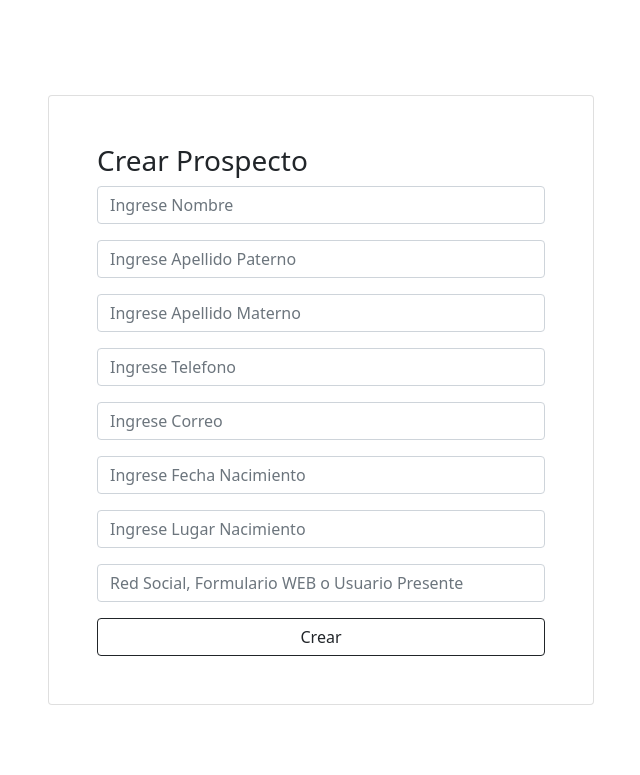
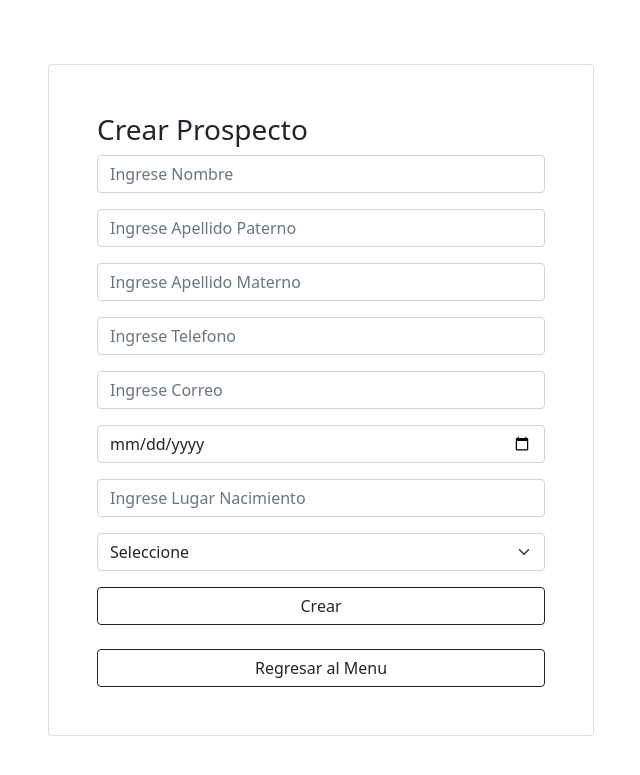
Before and after one commit to AustinAMTZ16/sistema-lead, a PHP site: page /create.php in a window 1280 px wide. Shown: the top 775 px of the page, without its empty margins (319-959 px from the left). Run offline with PHP 8.4, Linux system fonts and the light colour scheme; the visitor is signed in with stand-in values (Sample User, id 1).

Commit message:
se insertaron 4 cambios

```diff
--- a/create.php
+++ b/create.php
@@ -70,11 +70,13 @@
 ?>
 <!DOCTYPE html>
 <html>
+
 <head>
     <title>Inicio</title>
     <link href="https://cdn.jsdelivr.net/npm/bootstrap@5.1.3/dist/css/bootstrap.min.css" rel="stylesheet">
 </head>
 <!-- Aquí empieza el formulario HTML -->
+
 <body>
     <div class="vh-100 d-flex justify-content-center align-items-center">
         <div class="container">
@@ -100,17 +102,27 @@
                                     <input type="email" class="form-control" name="correo" placeholder="Ingrese Correo " required>
                                 </div>
                                 <div class="mb-3">
-                                    <input type="text" class="form-control" name="fechaNacimiento" placeholder="Ingrese Fecha Nacimiento ">
+                                    <input type="date" class="form-control" name="fechaNacimiento" placeholder="Ingrese Fecha Nacimiento ">
                                 </div>
                                 <div class="mb-3">
                                     <input type="text" class="form-control" name="lugarNacimiento" placeholder="Ingrese Lugar Nacimiento ">
                                 </div>
+                                <!-- <div class="mb-3">
+                                    <input type="text" class="form-control" name="origenProspecto" placeholder="Red Social, Formulario WEB o Usuario Presente">
+                                </div> -->
                                 <div class="mb-3">
-                                    <input type="text" class="form-control" name="origenProspecto" placeholder="Red Social, Formulario WEB o Usuario Presente">
+                                    <select name="origenProspecto" class="form-select" aria-label="Default select example">
+                                        <option selected>Seleccione </option>
+                                        <option>Red Social</option>
+                                        <option>Formulario WEB</option>
+                                        <option>Usuario Presente</option>
+                                    </select>
                                 </div>
-
                                 <div class="d-grid">
                                     <button class="btn btn-outline-dark" type="submit" onclick="return confirm('¿Está seguro de Crear este registro?')">Crear</button>
+                                </div><br>
+                                <div class="d-grid">
+                                    <button class="btn btn-outline-dark" type="submit" onclick="window.location.href='panelcontrol.php'">Regresar al Menu</button>
                                 </div>
                             </form>
                         </div>
@@ -120,4 +132,5 @@
         </div>
     </div>
 </body>
+
 </html>
--- a/createpuntos.php
+++ b/createpuntos.php
@@ -89,6 +89,9 @@
                                 </div>
                                 <div class="d-grid">
                                     <button class="btn btn-outline-dark" type="submit" onclick="return confirm('¿Está seguro de Crear este registro?')">Crear</button>
+                                </div><br>
+                                <div class="d-grid">
+                                    <button class="btn btn-outline-dark" type="submit" onclick="window.location.href='panelcontrol.php'">Regresar al Menu</button>
                                 </div>
                             </form>
                         </div>
--- a/editar.php
+++ b/editar.php
@@ -98,6 +98,9 @@
                                 </div>
                                 <div class="d-grid">
                                     <button class="btn btn-outline-dark" type="submit" onclick="return confirm('¿Está seguro de Actualizar este registro?')">Actualizar</button>
+                                </div><br>
+                                <div class="d-grid">
+                                    <button class="btn btn-outline-dark" type="submit" onclick="window.location.href='panelcontrol.php'">Regresar al Menu</button>
                                 </div>
                             </form>
                         </div>
```
Also changed, not shown: panelcontrol.php (+40 -2 lines). Lines whose indentation alone changed are shown as unchanged.
